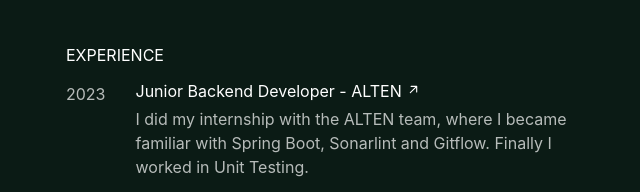
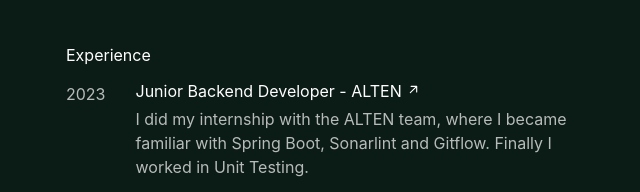
Before and after one commit to CarolRDiz/carolrdiz.github.io, a plain HTML site: page index.html in a window 1280 px wide. Shown: the part 280-472 px from the top of the page, 310-950 px from the left. Drawn offline with Linux system fonts and the light colour scheme.

Commit message:
Correction

```diff
--- a/index.html
+++ b/index.html
@@ -21,7 +21,7 @@
                 Web development student and available to join a new team.            </p>
         </section>
         <section class="section">
-            <h2>EXPERIENCE</h2>
+            <h2>Experience</h2>
             <a class="experience" href="https://www.alten.es/" target="_blank">
                 <span>2023</span>
                 <div>
```
